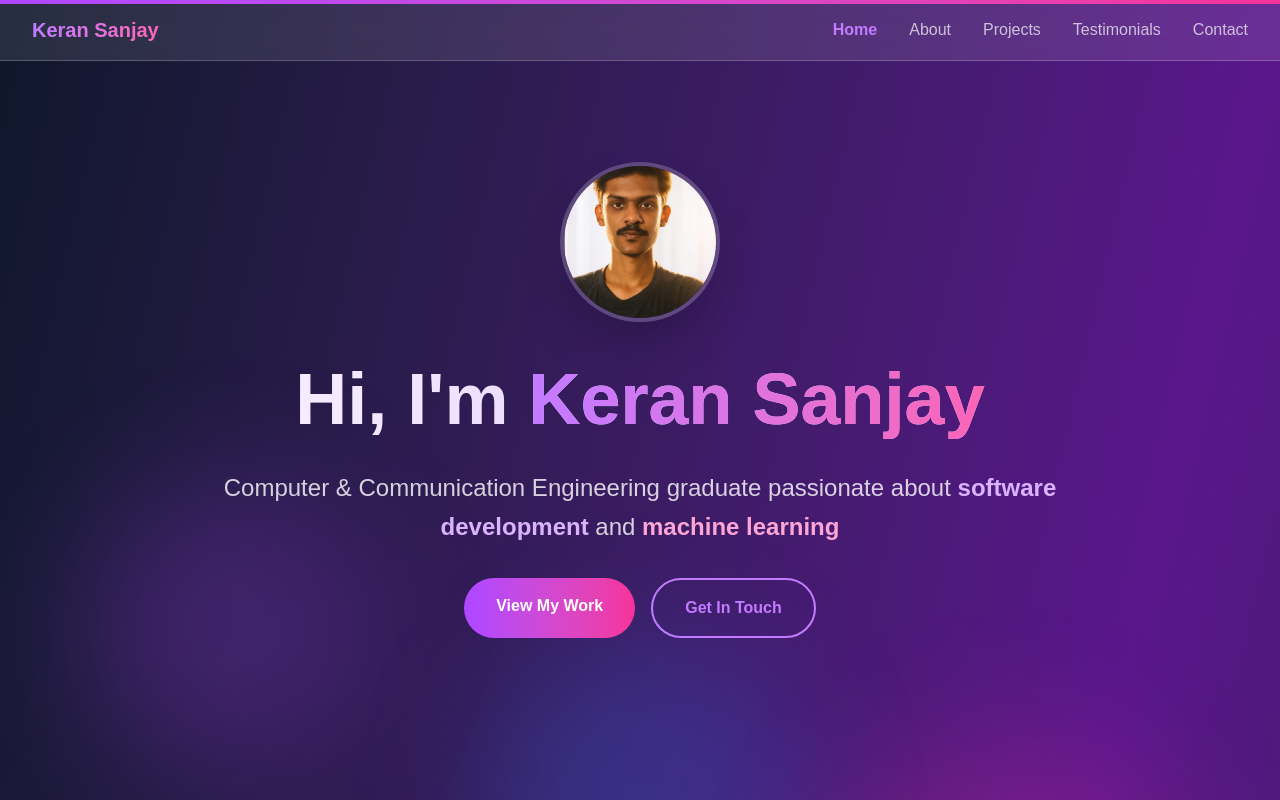
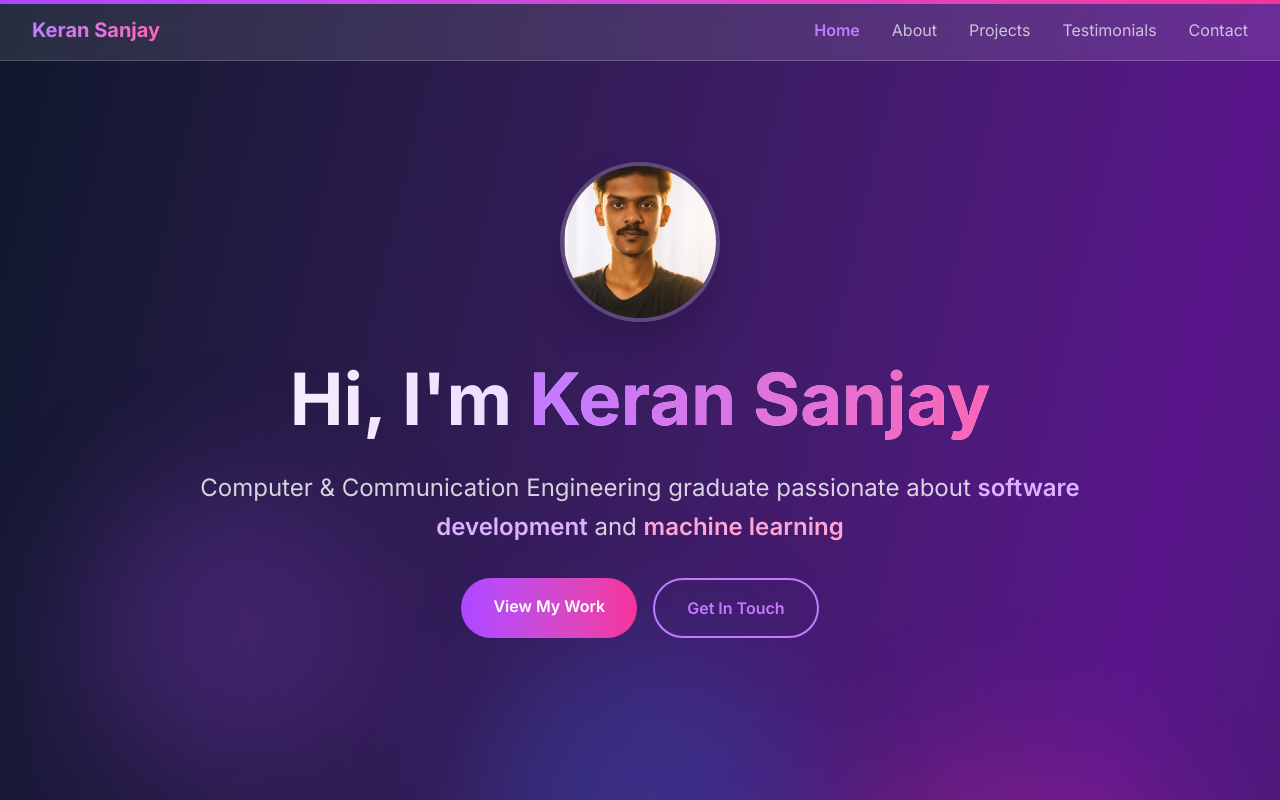
Before and after one commit to keransanjay88/portfolio, a Next.js app: page / in a window 1280 px wide. Shown: the top 800 px of the page. Built offline with nearby package versions, Linux system fonts and the light colour scheme.

Commit message:
font fix

```diff
--- a/src/app/globals.css
+++ b/src/app/globals.css
@@ -8,8 +8,8 @@
 @theme inline {
   --color-background: var(--background);
   --color-foreground: var(--foreground);
-  --font-sans: var(--font-geist-sans);
-  --font-mono: var(--font-geist-mono);
+  --font-sans: var(--font-inter);
+  --font-mono: var(--font-jetbrains-mono);
 }
 
 @media (prefers-color-scheme: dark) {
@@ -22,9 +22,8 @@
 body {
   background: var(--background);
   color: var(--foreground);
-  font-family: Arial, Helvetica, sans-serif;
+  font-family: var(--font-inter), Arial, Helvetica, sans-serif;
 }
-
 
 /* Add this to your global CSS file or create a new CSS module */
 
--- a/src/app/layout.js
+++ b/src/app/layout.js
@@ -1,14 +1,16 @@
-import { Geist, Geist_Mono } from "next/font/google";
+import { Inter, JetBrains_Mono } from "next/font/google";
 import "./globals.css";
 
-const geistSans = Geist({
-  variable: "--font-geist-sans",
+const inter = Inter({
+  variable: "--font-inter",
   subsets: ["latin"],
+  display: 'swap',
 });
 
-const geistMono = Geist_Mono({
-  variable: "--font-geist-mono",
+const jetbrainsMono = JetBrains_Mono({
+  variable: "--font-jetbrains-mono",
   subsets: ["latin"],
+  display: 'swap',
 });
 
 export const metadata = {
@@ -20,7 +22,7 @@ export default function RootLayout({ children }) {
   return (
     <html lang="en">
       <body
-        className={`${geistSans.variable} ${geistMono.variable} antialiased`}
+        className={`${inter.variable} ${jetbrainsMono.variable} font-sans antialiased`}
       >
         {children}
       </body>
```
